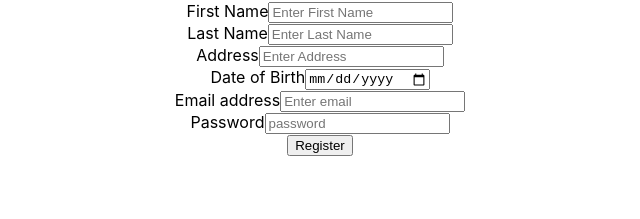
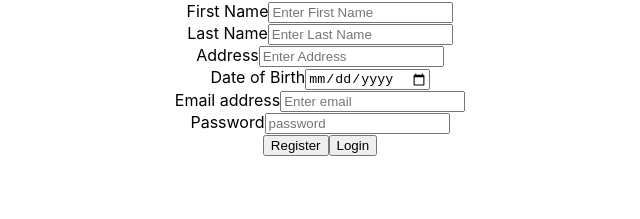
Before and after one commit to Brahim-0/soen343, a React (Create React App) app: page / in a window 1280 px wide. Both pictures are taken after a click on the button "Register". Shown: the part 81-300 px from the top of the page, without its empty margins (320-960 px from the left). Built offline with nearby package versions, Linux system fonts and the light colour scheme.

Commit message:
some 10x shit

```diff
--- a/src/App.js
+++ b/src/App.js
@@ -30,7 +30,7 @@ function App() {
     return diffYears >= 18;
   }
 
-  function IsValidDate(dateStr){
+  function IsValidDate(dateStr) {
     const inputDate = new Date(dateStr);
     const currentDate = new Date();
     return inputDate > currentDate;
@@ -105,7 +105,7 @@ function App() {
     if (IsValidDate(newData.birth_date)) {
       alert_message += "Incorrect Date.\n"
       console.log(alert_message)
-    }else {
+    } else {
       if (!isOver18Years(newData.birth_date)) {
         alert_message += "you must be over 18 years old.\n"
         console.log(alert_message)
@@ -124,6 +124,8 @@ function App() {
       console.log(alert_message)
     }
     if (alert_message === "") {
+
+      alert("successfully registered")
       // Retrieve the existing array from local storage
       const myArray = JSON.parse(localStorage.getItem('myArray')) || [];
       // Add new data to the array
@@ -146,6 +148,8 @@ function App() {
     if (alert_message !== "") {
       alert(alert_message)
     }
+
+    setRegisterpage(false)
 
   };
   // const data = localStorage.getItem('data');
@@ -184,7 +188,7 @@ function App() {
                 <Button variant="primary" type="submit" className="w-100 mt-3">
                   Submit
                 </Button>
-                <Button variant="red" type="submit" className="w-100 mt-3" onClick={() => { setRegisterpage(true) }} >
+                <Button variant="red" className="w-100 mt-3" onClick={() => { setRegisterpage(true) }} >
                   Register
                 </Button>
               </Form>
@@ -274,8 +278,11 @@ function App() {
                   </Col>
                 </Row>
 
-                <Button variant="primary" type="submit" className="w-100 mt-3">
+                <Button variant="primary" type="submit" className="w-100 mt-3" >
                   Register
+                </Button>
+                <Button variant="red" className="w-100 mt-3" onClick={() => { setRegisterpage(false) }} >
+                  Login
                 </Button>
               </Form>
             </Col>
```
